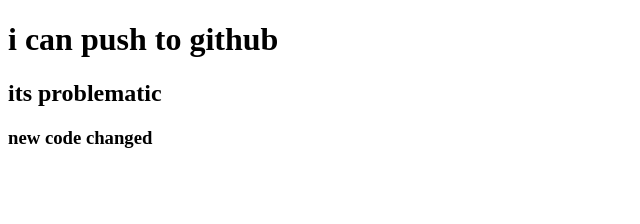
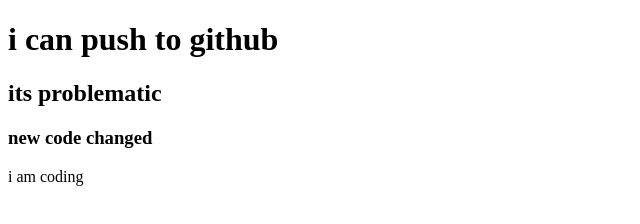
Before and after one commit to ananna16/my-second-repo, a plain HTML site: page index.html in a window 1280 px wide. Shown: the full height of the page, 0-640 px from the left. Drawn offline with Linux system fonts and the light colour scheme.

Commit message:
changed pragraph

```diff
--- a/index.html
+++ b/index.html
@@ -10,5 +10,6 @@
     <h1>i can push to github </h1>
     <h2>its problematic</h2>
     <h3>new code changed</h3>
+    <p>i am coding</p>
 </body>
 </html>
```
